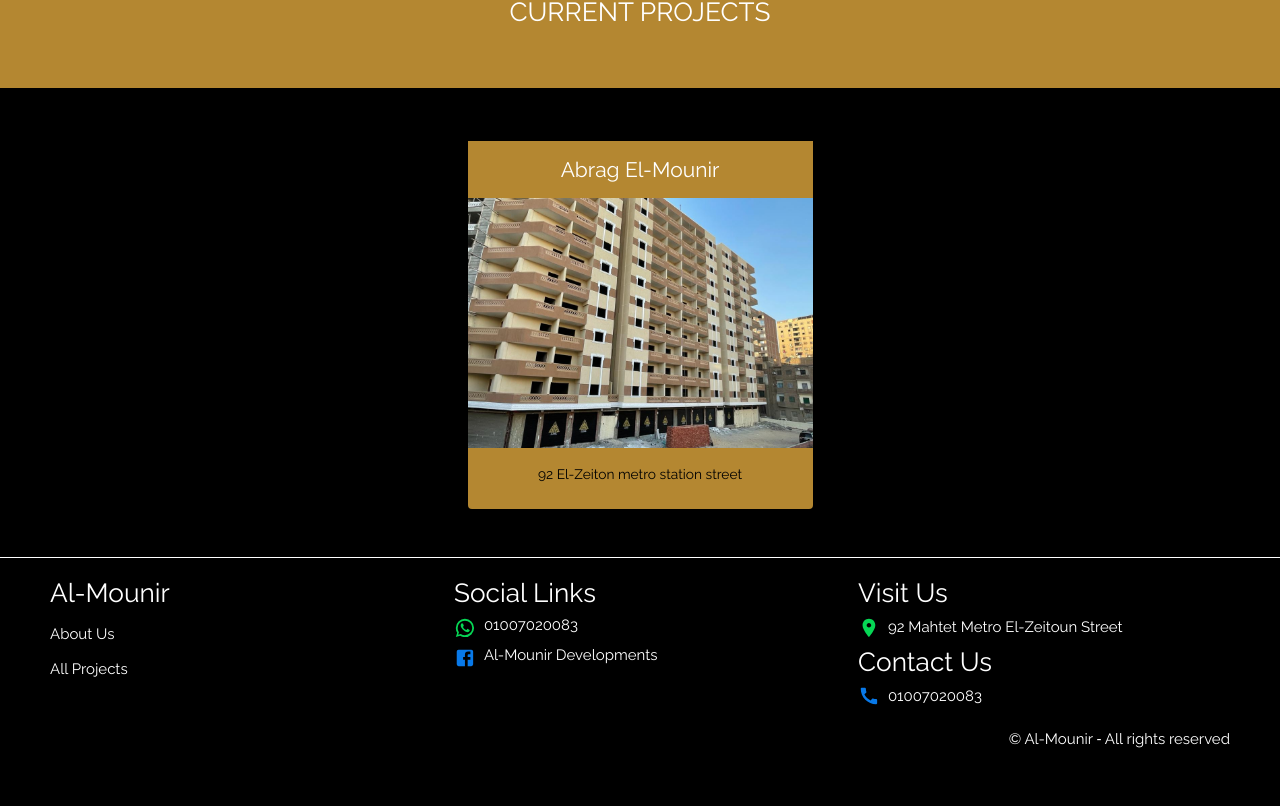
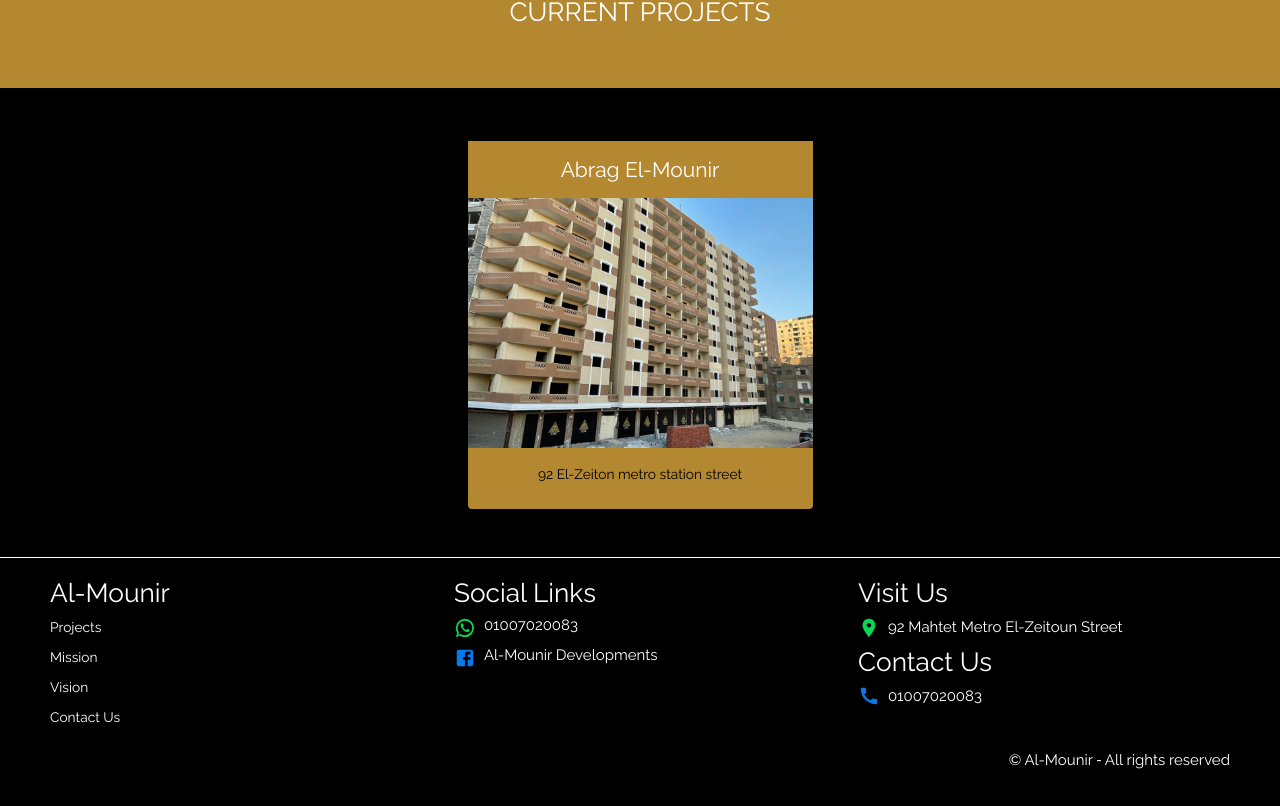
Before and after one commit to iMustafaMahmoud/al-mounir, a React (Create React App) app: page / in a window 1280 px wide. Shown: the part 794-1600 px from the top of the page. Before the commit the page ends 1579 px from the top, so only its background shows below. Built offline with nearby package versions, Linux system fonts and the light colour scheme.

Commit message:
feat: UI Enhancements

```diff
--- a/src/App.js
+++ b/src/App.js
@@ -37,7 +37,7 @@ function App() {
       <TopAppBar />
       <Routes>
         <Route path="/" element={<Home />} />
-        <Route path="/projects" element={<Projects />} />
+        <Route exact path="/projects" element={<Projects />} />
         <Route path="/projects/:id" element={<ProjectDetails />} />
 
         <Route path="admin" element={<Admin />} />
--- a/src/components/Banner/styles.js
+++ b/src/components/Banner/styles.js
@@ -20,13 +20,13 @@ export const useStyles = makeStyles((theme) => ({
   },
 
   animatedText: {
-    animation: `$moveRight 1s ease-out`,
+    animation: `$moveRight 1.5s ease-out`,
   },
 
   "@keyframes moveRight": {
     "0%": {
       opacity: 0,
-      transform: "translateX(-100px)",
+      transform: "translateX(-200px)",
     },
     "80%": {
       transform: "translateX(10px)",
--- a/src/components/Footer/Footer.js
+++ b/src/components/Footer/Footer.js
@@ -1,10 +1,11 @@
 import React from "react";
 import { makeStyles } from "@material-ui/core/styles";
-import { Box, Typography, Grid, Link } from "@material-ui/core";
+import { Box, Typography, Grid, Link, Button } from "@material-ui/core";
 import FacebookIcon from "@material-ui/icons/Facebook";
 import WhatsAppIcon from "@material-ui/icons/WhatsApp";
 import LocationOnIcon from "@material-ui/icons/LocationOn";
 import PhoneIcon from "@material-ui/icons/Call";
+import { NavLink } from "react-router-dom";
 
 const useStyles = makeStyles((theme) => ({
   facebookIcon: {
@@ -15,6 +16,14 @@ const useStyles = makeStyles((theme) => ({
   },
   facebookLink: {
     color: "white",
+  },
+  footerLinks: {
+    color: "white",
+    textDecoration: "none",
+    transition: "0.4s",
+    "&:hover": {
+      color: "#FFD700",
+    },
   },
 }));
 
@@ -36,11 +45,31 @@ const Footer = () => {
             display="flex"
             flexDirection="column"
             justifyContent="space-between"
-            height="100px"
+            height="150px"
+            width="120px"
           >
             <Typography variant="h1">Al-Mounir</Typography>
-            <Typography variant="h3">About Us</Typography>
-            <Typography variant="h3">All Projects</Typography>
+
+            <NavLink to="/projects" style={{ textDecoration: "none" }}>
+              <Typography className={styles.footerLinks} variant="subtitle2">
+                Projects
+              </Typography>
+            </NavLink>
+            <NavLink to="/projects" style={{ textDecoration: "none" }}>
+              <Typography className={styles.footerLinks} variant="subtitle2">
+                Mission
+              </Typography>
+            </NavLink>
+            <NavLink to="/projects" style={{ textDecoration: "none" }}>
+              <Typography className={styles.footerLinks} variant="subtitle2">
+                Vision
+              </Typography>
+            </NavLink>
+            <NavLink to="/projects" style={{ textDecoration: "none" }}>
+              <Typography className={styles.footerLinks} variant="subtitle2">
+                Contact Us
+              </Typography>
+            </NavLink>
           </Box>
         </Grid>
         <Grid item xs={12} lg={4}>
--- a/src/components/TopNavBar/TopNavBar.js
+++ b/src/components/TopNavBar/TopNavBar.js
@@ -90,12 +90,12 @@ export default function TopAppBar(props) {
                 </NavLink>
                 <NavLink to="/projects" style={{ textDecoration: "none" }}>
                   <Button variant="contained" className="header">
-                    <Typography variant="subtitle2">Developers</Typography>
+                    <Typography variant="subtitle2">Mission</Typography>
                   </Button>
                 </NavLink>
                 <NavLink to="/projects" style={{ textDecoration: "none" }}>
                   <Button variant="contained" className="header">
-                    <Typography variant="subtitle2">About Us</Typography>
+                    <Typography variant="subtitle2">Vision</Typography>
                   </Button>
                 </NavLink>
                 <NavLink to="/projects" style={{ textDecoration: "none" }}>
```
